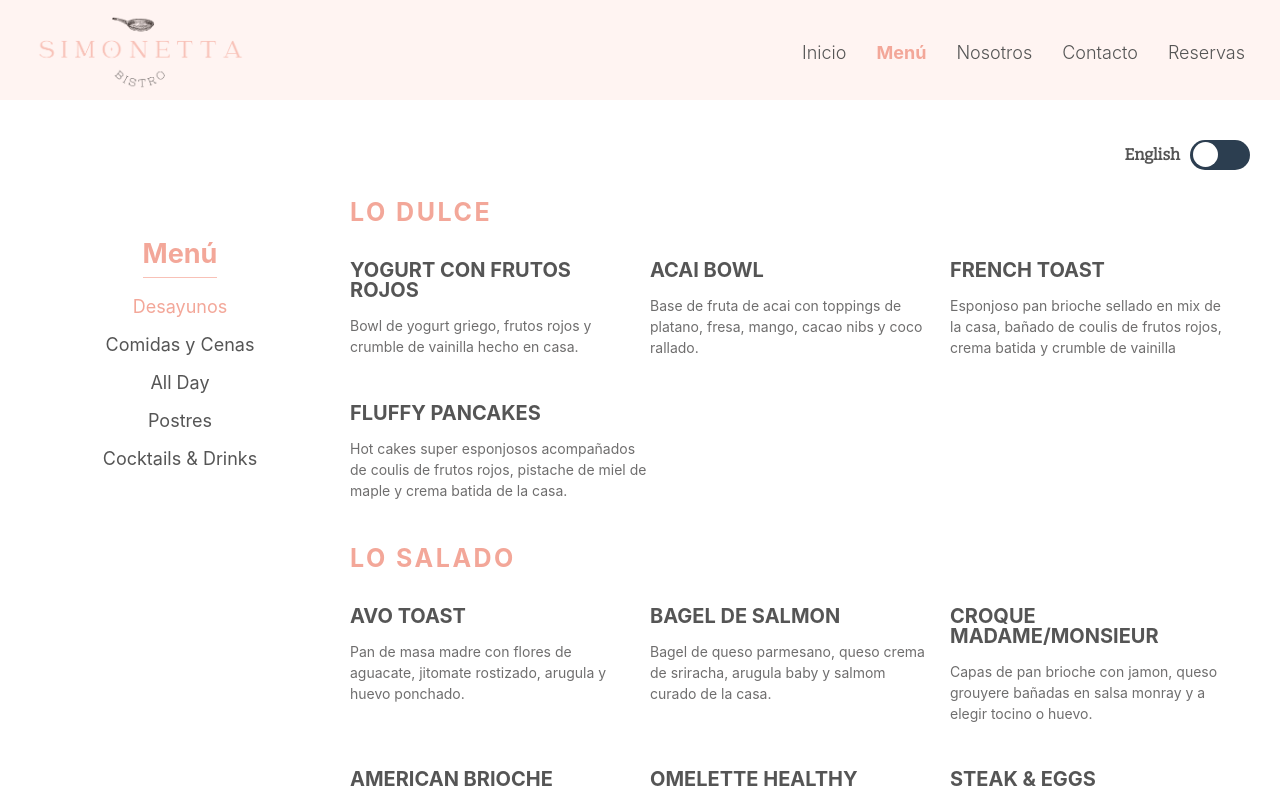
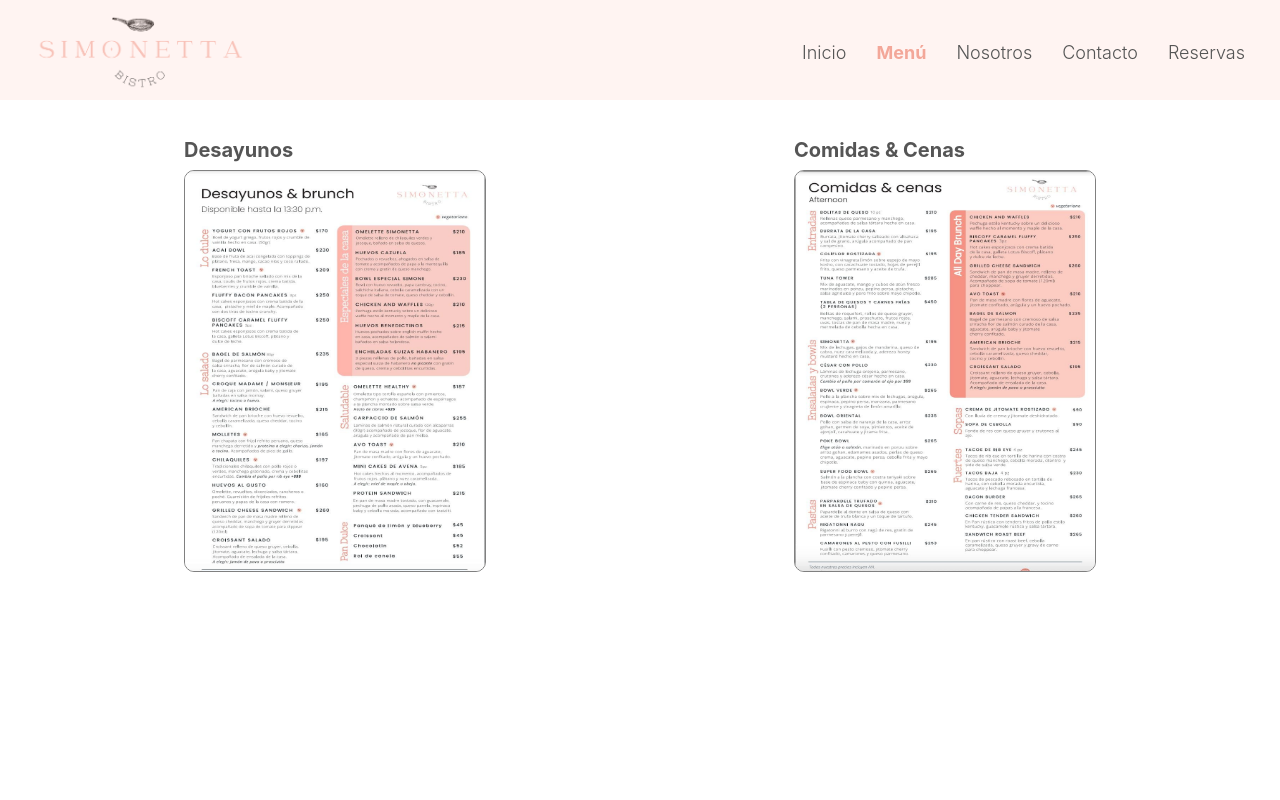
Before and after one commit to JDiegoDev/Simonetta, a React (Create React App) app in the folder client/: page /menu in a window 1280 px wide. Built offline with nearby package versions, Linux system fonts and the light colour scheme.

Commit message:
chaging menu layout

```diff
--- a/client/src/pages/Menu.jsx
+++ b/client/src/pages/Menu.jsx
@@ -1,60 +1,38 @@
 import { useState } from 'react';
 import '../styles/Menu.scss';
-import classNames from "classnames";
-import { mealsStates } from '../utils/Meals';
-import { englishMealsStates } from '../utils/EnglishMeals';
-import MealsSection from '../components/MealsSection';
 import ToggleButton from '../components/common/ToggleButton';
+import breakFastPreview from '../images/desayuno-preview.jpg';
+import lunchPreview from '../images/comidas-preview.jpg';
 
 const Menu = () => {
-    const [ selectedOption, setSelectedOption ] = useState(mealsStates[0]);
     const [ isEnglishMenu , setIsEnglishMenu ] =  useState(false);
-
-    const clickedOption = value => setSelectedOption(value);
-
     const logState = (state) => setIsEnglishMenu(state);
 
-    const mealsData = !isEnglishMenu ?  mealsStates : englishMealsStates;
-    const listLabel = !isEnglishMenu ? 'Menú' : 'Menu';
 
     return (
         <div className='menu'>
             <div className='menu__container'>
-                <div className='menu__container-language'>
+                {/* <div className='menu__container-language'>
                 <ToggleButton label="English" toggled={false} onClick={logState} />
-                </div>
+                </div> */}
                 <div className='menu__container-options'>
-                    <ul className='menu__container-options-list'>
-                        <li>
-                            <h2 className='menu__container-options-list--header'>{listLabel}</h2>
-                            <hr className='menu__container-options-divider'></hr>
-                        </li>
-                        {
-                            mealsData.map(menu => {
-                                const { value, label } = menu;
-                                    return (
-                                        <li
-                                            className={classNames({
-                                                'menu__container-options-list--item': true,
-                                                'menu__container-options-list--selected': selectedOption.value === value,
-                                            })}
-                                            key={value}
-                                            onClick={() => clickedOption(menu)}>
-                                            {label}
-                                        </li>
-                                    );
-                            })
-                        }
-                    </ul>
-                    <div className='menu__container-plates'>
-                        {
-                            mealsData.map((menu) => {
-                                const { mealType } = menu;
-                                return <>
-                                    <MealsSection mealType={mealType} key={menu.value} selectedOption={selectedOption} type={menu.value}/>
-                                </>;
-                            })
-                        }
+                    <div className='menu__image-container'>
+                        <h1>Desayunos</h1>
+                        <a
+                            alt='breakfast-preview'
+                            href="https://www.simonettabistro.com/files/menu/desayunos.pdf"
+                        >
+                            <img src={breakFastPreview}></img>
+                        </a>
+                    </div>
+                    <div className='menu__image-container'>
+                        <h1>Comidas & Cenas</h1>
+                        <a
+                            alt='lunch-preview'
+                            href="https://www.simonettabistro.com/files/menu/comidas.pdf"
+                        >
+                         <img src={lunchPreview}></img>
+                        </a>
                     </div>
                 </div>
             </div>
--- a/client/src/styles/Menu.scss
+++ b/client/src/styles/Menu.scss
@@ -16,59 +16,22 @@
 
     &__container-options {
         display: flex;
-        flex-direction: row;
-        gap: 20px;
+        justify-content: space-around;
     }
 
-    &__container-options ul {
+    &__image-container {
         display: flex;
         flex-direction: column;
-        align-items: center;
-        gap: 20px;
-        list-style: none;
-        font-size: 1.8rem;
-        align-items: center;
-        border-radius: 10px;
-        padding: 20px 0;
-        width: 350px;
+        gap: 10px;
+        > a > img {
+            width: 300px;
+            height: 400px;
+            border: 1px solid gray;
+            border-radius: 10px;
+            cursor: pointer;
+        }
     }
 
-    &__container-options-list {
-        display: flex;
-        flex-grow: 1;
-        margin-top: 50px;
-        margin-bottom: 20px;
-        min-width: 300px;
-    }
-
-    &__container-options-list--item:hover {
-        color: #f77963;
-        cursor: pointer;
-        font-weight: 400;
-    }
-
-    &__container-options-list--selected {
-        color: #f3a799;
-    }
-
-    &__container-options-list--header {
-        color: #f3a799;
-        font-weight: bold;
-    }
-
-    &__container-options-divider {
-        margin-top: 10px;
-        background-color: #F8C1B7;
-        height: 1px;
-        border: none;
-    }
-
-    &__container-plates {
-        display: flex;
-        flex-grow: 3;
-        flex-direction: column;
-        margin-top: 30px;
-    }
 }
 
 @media only screen and (max-width: 600px) {
@@ -94,6 +57,7 @@
         &__container-options {
             flex-direction: column;
             align-items: center;
+            gap: 25px;
         }
     }
 }
```
Also changed, not shown: client/src/images/comidas-preview.jpg (added), client/src/images/desayuno-preview.jpg (added).
